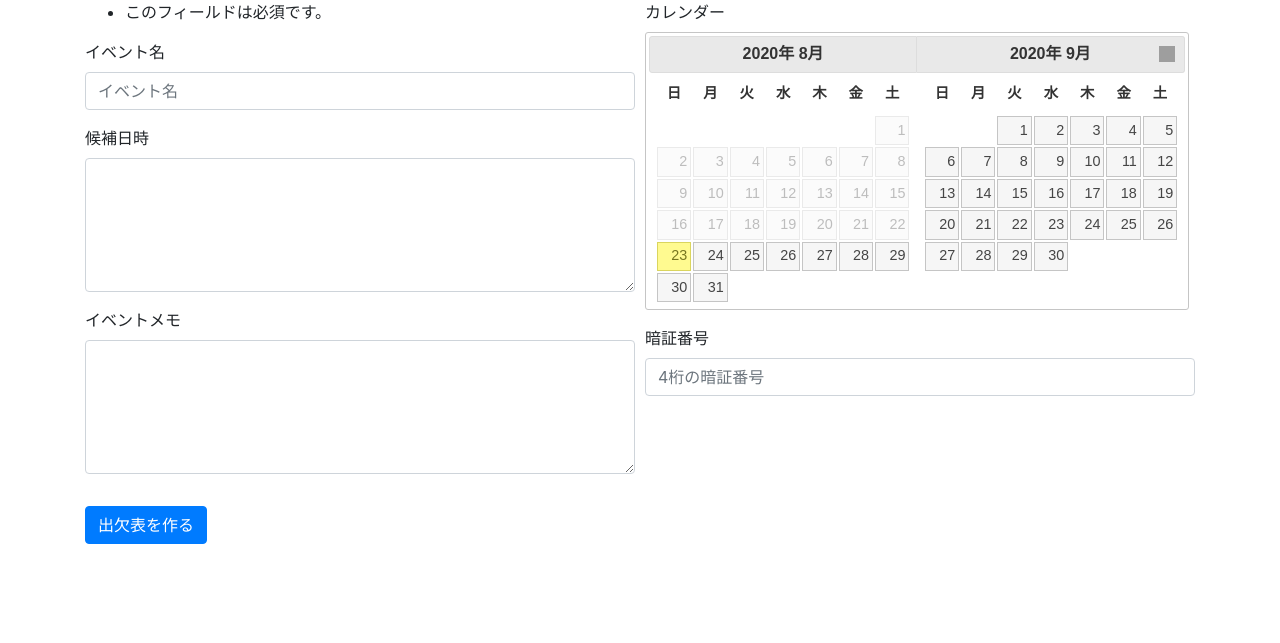
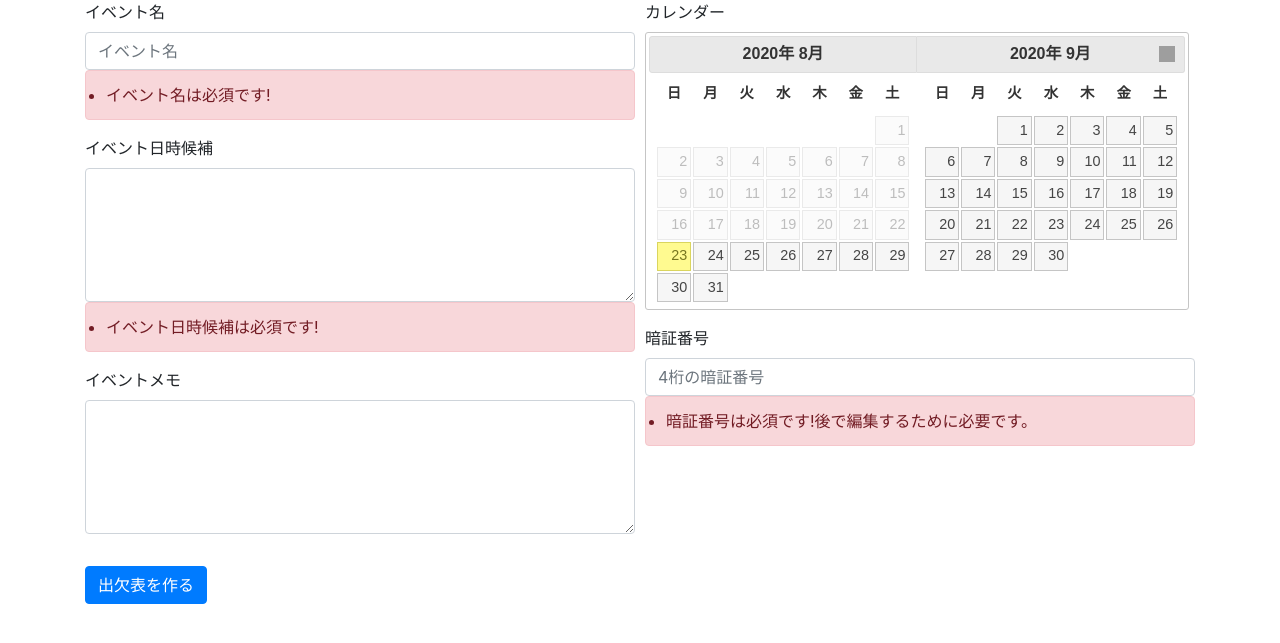
Before and after one commit to isoittech/tsugou-kun, a Django app: page /event/add/ in a window 1280 px wide. Shown: the top 643 px of the page. Run offline with Django 3.2, Linux system fonts and the light colour scheme; some libraries are stand-ins or nearby versions; grey boxes are pictures that could not be loaded.

Commit message:
下記修正
・forms.Formではなくforms.ModelFormを利用してFormクラスを定義するように修正
・暗証番号をEventテーブルに定義、テーブル名論理名を定義、マイグレーションファイル作成
・入力チェック機能についてチェック種類・メッセージ追加

```diff
--- a/home/forms.py
+++ b/home/forms.py
@@ -1,47 +1,64 @@
 from django import forms
-from django.forms import ModelForm
 
 from home.models import Event
 
 
-class EventForm(ModelForm):
-    """イベントのフォーム"""
-
-    def __init__(self, *args, **kwd):
-        super(EventForm, self).__init__(*args, **kwd)
-        self.fields["memo"].required = False
+class EventForm(forms.ModelForm):
+    """
+    イベントのフォーム（画面とのやりとり上、拡張したこちらを利用する）
+    ※ModelFormではなくforms.Formを拡張する理由：
+        画面に表示する「イベント日時候補」を「Event」エンティティにカラムにもたないが、
+        カラムにもたないものをFormクラスにフィールドとして保持する方法が分からないため。
+        → https://32imuf.com/django/form/ このサイトのやり方でよいかも。TODO.
+  　  　※画面から入力された「イベント候補日時」は改行付き文字列で、その1行1行が別エンティティ「イベント候補日時」のレコード1つになる。
+    　　　なので、一旦その改行付き文字列を画面から取得したあと、viewsで加工する必要がある。
+    """
 
     class Meta:
         model = Event
-        fields = ['name', 'memo']
-        labels = {
-            'name': '名前',
-            'memo': 'メモ'
-        }
+        fields = ('name', 'memo', 'anshou_num',)
         error_messages = {
             'name': {
-                'required': '名前は必須です!'
+                'required': 'イベント名は必須です!'
+            },
+            'anshou_num': {
+                'required': '暗証番号は必須です!後で編集するために必要です。',
+                'min_length': '暗証番号は4桁の数字を入力して下さい。',
+                'max_length': '暗証番号は4桁の数字を入力して下さい。'
             }
         }
 
+    event_datetime_kouho = forms.CharField(
+        label='イベント日時候補',
+        required=True,
+        max_length=255,
+        error_messages={'required': 'イベント日時候補は必須です!', }
+    )
 
-class EventFormWithDate(EventForm):
-    """
-    イベントのフォーム（画面とのやりとり上、拡張したこちらを利用する）
-    ※Formを拡張する理由：
-　    　画面に表示する「イベント日時候補」を「イベント」エンティティにカラムにもたない。
-  　  　画面から入力された「イベント候補日時」は改行付き文字列で、その1行1行が別エンティティ「イベント候補日時」のレコード1つになる。
-    　　なので、一旦文字列を画面から取得したあと、viewsで加工する必要があるために分けている。
-    """
-    eventDatetimeKouho = forms.CharField
-
-    class Meta(EventForm.Meta):
-        fields = EventForm.Meta.fields
-        labels = {
-            'eventDatetimeKouho': 'イベント日時候補'
-        }
-        error_messages = {
-            'eventDatetimeKouho': {
-                'required': 'イベント日時候補は必須です!'
-            }
-        }
+    # name = forms.CharField(
+    #     label='名前',
+    #     max_length=255,
+    #     required=True,
+    #     error_messages={'required': 'イベント名は必須です!', }
+    # )
+    # memo = forms.CharField(
+    #     label='メモ',
+    #     max_length=255,
+    #     required=False,
+    # )
+    # anshou_num = forms.CharField(
+    #     label='暗証番号',
+    #     min_length=4,
+    #     max_length=4,
+    #     required=True,
+    #     error_messages={'required': '暗証番号は必須です!後で編集するために必要です。',
+    #                     'min_length': '暗証番号は4桁の数字を入力して下さい。',
+    #                     'max_length': '暗証番号は4桁の数字を入力して下さい。'
+    #                     }
+    # )
+    # event_datetime_kouho = forms.CharField(
+    #     label='イベント日時候補',
+    #     max_length=255,
+    #     required=True,
+    #     error_messages={'required': 'イベント日時候補は必須です!', }
+    # )
--- a/home/models.py
+++ b/home/models.py
@@ -1,13 +1,25 @@
+from django.core.exceptions import ValidationError
+from django.core.validators import MinLengthValidator
 from django.db import models
+
+
+def only_intger(value):
+    if value.isdigit() == False:
+        raise ValidationError('暗証番号は4桁の数字を入力して下さい。')
 
 
 class Event(models.Model):
     """イベント"""
     name = models.CharField('イベント名', max_length=255)
     memo = models.CharField('メモ', max_length=255, blank=True)
+    anshou_num = models.CharField('暗証番号', max_length=4, validators=[MinLengthValidator(4), only_intger])
 
     def __str__(self):
         return self.name
+
+    class Meta:
+        verbose_name = 'イベント情報'
+        verbose_name_plural = verbose_name
 
 
 class EventKouhoNichiji(models.Model):
@@ -18,6 +30,10 @@ class EventKouhoNichiji(models.Model):
     def __str__(self):
         return self.kouho_nichiji
 
+    class Meta:
+        verbose_name = 'イベント候補日時情報'
+        verbose_name_plural = verbose_name
+
 
 class Sankasha(models.Model):
     """参加者"""
@@ -26,6 +42,10 @@ class Sankasha(models.Model):
 
     def __str__(self):
         return self.name
+
+    class Meta:
+        verbose_name = '参加者情報'
+        verbose_name_plural = verbose_name
 
 
 class SankaNichiji(models.Model):
@@ -36,3 +56,7 @@ class SankaNichiji(models.Model):
 
     def __str__(self):
         return self.sanka_kahi
+
+    class Meta:
+        verbose_name = '参加日時情報'
+        verbose_name_plural = verbose_name
--- /dev/null
+++ b/home/static/home/css/app.css
@@ -0,0 +1,10 @@
+.errorlist {
+    position: relative;
+    padding: .75rem 1.25rem;
+    margin-bottom: 1rem;
+    border: 1px solid transparent;
+    border-radius: .25rem;
+    color: #721c24;
+    background-color: #f8d7da;
+    border-color: #f5c6cb;
+}
--- a/home/templates/home/base.html
+++ b/home/templates/home/base.html
@@ -6,15 +6,11 @@
     <meta name="viewport" content="width=device-width, initial-scale=1, shrink-to-fit=no">
     <link rel="stylesheet" href="{% static 'home/css/bootstrap.min.css' %}">
     <link rel="stylesheet" href="https://code.jquery.com/ui/1.12.1/themes/pepper-grinder/jquery-ui.css">
-    <!--    <link rel="stylesheet" href="{% static 'home/css/jquery-ui.css' %}">-->
-    <!--    <link rel="stylesheet" href="{% static 'home/css/bootstrap-datepicker3.min.css' %}">-->
+    <link rel="stylesheet" href="{% static 'home/css/app.css' %}">
     <script src="{% static 'home/js/jquery-3.5.1.min.js' %}"></script>
-    <script src="{% static 'home/js/popper.min.js' %}"></script>
     <script src="{% static 'home/js/bootstrap.bundle.min.js' %}"></script>
     <script src="{% static 'home/js/jquery-ui.min.js' %}"></script>
     <script src="{% static 'home/js/datepicker-ja.js' %}"></script>
-    <!--    <script src="{% static 'home/js/bootstrap-datepicker.min.js' %}"></script>-->
-    <!--    <script src="{% static 'home/locales/bootstrap-datepicker.ja.min.js' %}"></script>-->
     {% block extra_css %}{% endblock %}
     <title>{% block title %}My events{% endblock %}</title>
 </head>
--- a/home/templates/home/top.html
+++ b/home/templates/home/top.html
@@ -11,19 +11,20 @@
     <div class="form-row">
         <div class="form-group col-md-6">
             <div class="form-group">
-                {{ form.name.errors }}
                 <label for="{{ form.name.id_for_label }}">イベント名</label>
                 <input type="text" class="form-control" id="name" name="name" placeholder="イベント名">
+                {{ form.name.errors }}
             </div>
             <div class="form-group">
-                {{ form.eventDatetimeKouho.errors }}
-                <label for="{{ form.eventDatetimeKouho.id_for_label }}">候補日時</label>
-                <textarea class="form-control" id="eventDatetimeKouho" name="eventDatetimeKouho" rows="5"></textarea>
+                <label for="{{ form.event_datetime_kouho.id_for_label }}">イベント日時候補</label>
+                <textarea class="form-control" id="event_datetime_kouho" name="event_datetime_kouho"
+                          rows="5"></textarea>
+                {{ form.event_datetime_kouho.errors }}
             </div>
             <div class="form-group">
-                {{ form.memo.errors }}
                 <label for="{{ form.memo.id_for_label }}">イベントメモ</label>
                 <textarea class="form-control" id="memo" name="memo" rows="5"></textarea>
+                {{ form.memo.errors }}
             </div>
 
         </div>
@@ -33,9 +34,9 @@
                 <div id="eventDateTimeCalendar"></div>
             </div>
             <div class="form-group">
-
-                <label for="anshouNum">暗証番号</label>
-                <input type="password" class="form-control" id="anshouNum" name="anshouNum" placeholder="4桁の暗証番号">
+                <label for="anshou_num">暗証番号</label>
+                <input type="password" class="form-control" id="anshou_num" name="anshou_num" placeholder="4桁の暗証番号">
+                {{ form.anshou_num.errors }}
             </div>
         </div>
     </div>
@@ -70,13 +71,13 @@
                 numberOfMonths: numberOfMonths,
 
                 onSelect: function (dateText, inst) {
-					var nowText = $("#eventDatetimeKouho").val();
+					var nowText = $("#event_datetime_kouho").val();
 
 					if (nowText === "") {
-						$("#eventDatetimeKouho").val(dateText + " 19:00〜");
+						$("#event_datetime_kouho").val(dateText + " 19:00〜");
 					}
 					else {
-						$("#eventDatetimeKouho").val(nowText + "\n" + dateText + " 19:00〜");
+						$("#event_datetime_kouho").val(nowText + "\n" + dateText + " 19:00〜");
 					}
 				}
 			});
--- a/home/views.py
+++ b/home/views.py
@@ -1,25 +1,25 @@
 from django.shortcuts import render, get_object_or_404, redirect
 
-from home.forms import EventForm, EventFormWithDate
-from home.models import Event
+from home.forms import EventForm
+from home.models import Event, EventKouhoNichiji
 
 
 def index(request):  # 追加
     """イベントの一覧"""
     events = Event.objects.all().order_by('id')
     return render(request,
-                  'home/top.html',  # 使用するテンプレート
-                  {'events': events})  # テンプレートに渡すデータ
+                  'home/top.html')
 
 
 def event_add(request):
     """イベントの追加"""
-    # return HttpResponse('書籍の追加')
     event = Event()
+    eventKouhoNichiji = EventKouhoNichiji()
 
-    form = EventFormWithDate(request.POST, instance=event)  # POST された request データからフォームを作成
+    form = EventForm(request.POST)  # POST された request データからフォームを作成
     if form.is_valid():  # フォームのバリデーション
         event = form.save(commit=False)
+        eventKouhoNichiji.kouho_nichiji
         event.save()
         return render(request,
                       'home/schedule_fill.html',  # 使用するテンプレート
```
Also changed, not shown: home/migrations/0002_auto_20200823_0010.py (added), home/migrations/0003_auto_20200823_0012.py (added), home/migrations/0004_auto_20200823_2109.py (added).
